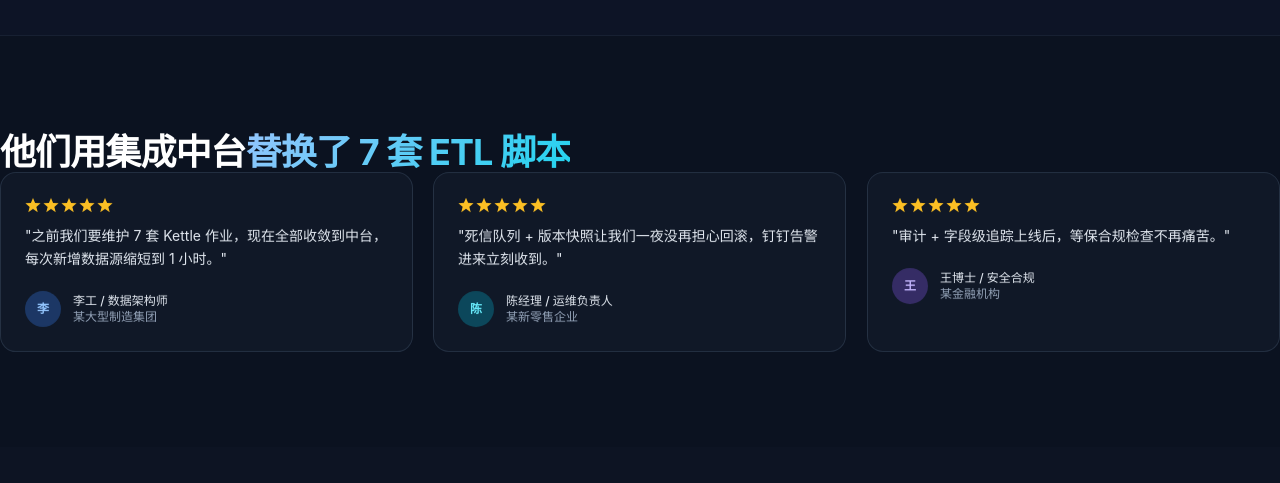
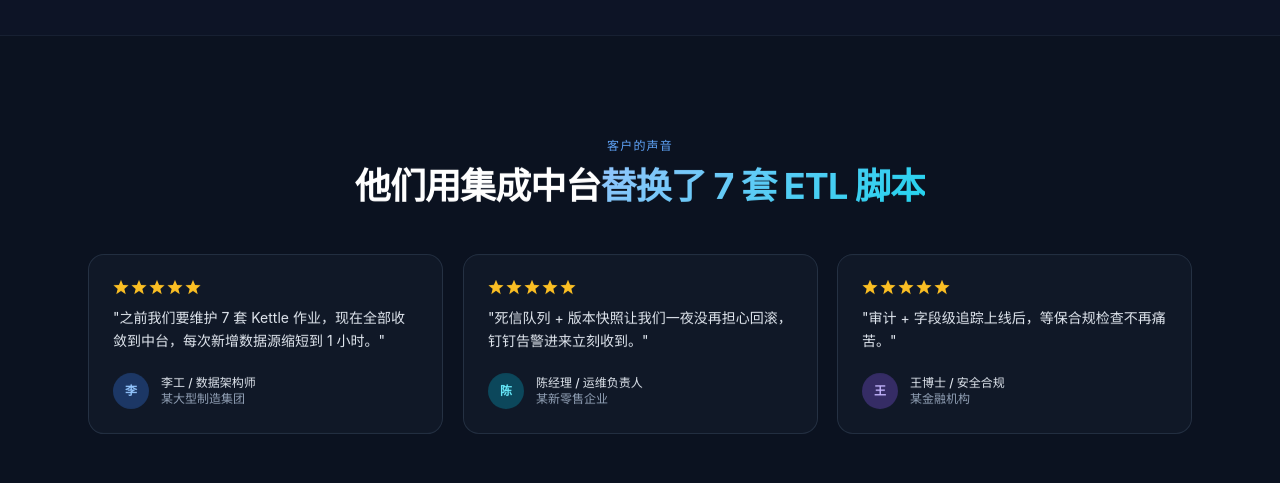
Before and after one commit to joygitHup/IntegrationPlatformIntriduce, a website: page index.html in a window 1280 px wide. Shown: the part 6460-6943 px from the top of the page. Drawn offline with nearby package versions, Linux system fonts and the light colour scheme; a web font is replaced by a local one.

Commit message:
fix: 统一客户证言 section 排版与其他 section 一致

```diff
--- a/index.html
+++ b/index.html
@@ -1326,6 +1326,9 @@
 
 <!-- 客户证言 -->
 <section id="testimonials" class="py-24 bg-ink-900" aria-label="客户证言">
+  <div class="max-w-6xl mx-auto px-6">
+    <div class="text-center mb-12 reveal">
+      <div class="inline-block text-xs tracking-widest uppercase text-blue-400 mb-3">客户的声音</div>
       <h2 class="text-3xl md:text-4xl font-bold text-white tracking-tight leading-[1.1]">
         他们用集成中台<span class="grad-text-blue">替换了 7 套 ETL 脚本</span>
       </h2>
```
